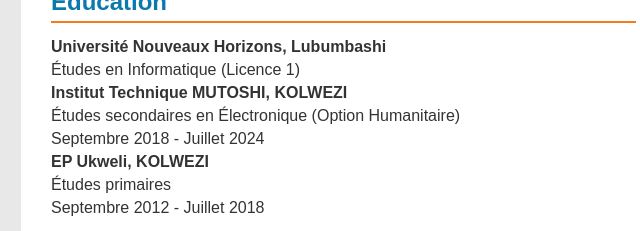
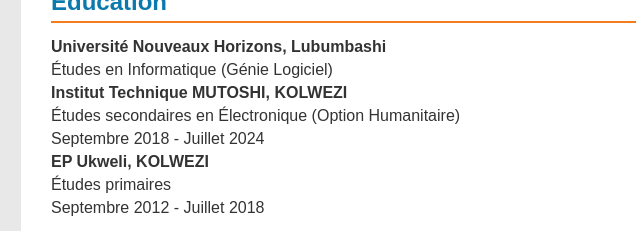
Before and after one commit to Succes719/CV, a plain HTML site: page index.html in a window 1280 px wide. Shown: the part 660-891 px from the top of the page, 474-1114 px from the left. Drawn offline with Linux system fonts and the light colour scheme.

Commit message:
Revise portfolio HTML structure and content
Updated the HTML structure and content for the portfolio page, including contact information, skills, experience, and education sections.

```diff
--- a/index.html
+++ b/index.html
@@ -78,7 +78,7 @@
             <div class="section education">
                 <h2>Education</h2>
                 <p><strong>Université Nouveaux Horizons, Lubumbashi</strong></p>
-                <p>Études en Informatique (Licence 1)</p>
+                <p>Études en Informatique (Génie Logiciel)</p>
                 <p><strong>Institut Technique MUTOSHI, KOLWEZI</strong></p>
                 <p>Études secondaires en Électronique (Option Humanitaire)</p>
                 <p>Septembre 2018 - Juillet 2024</p>
```
